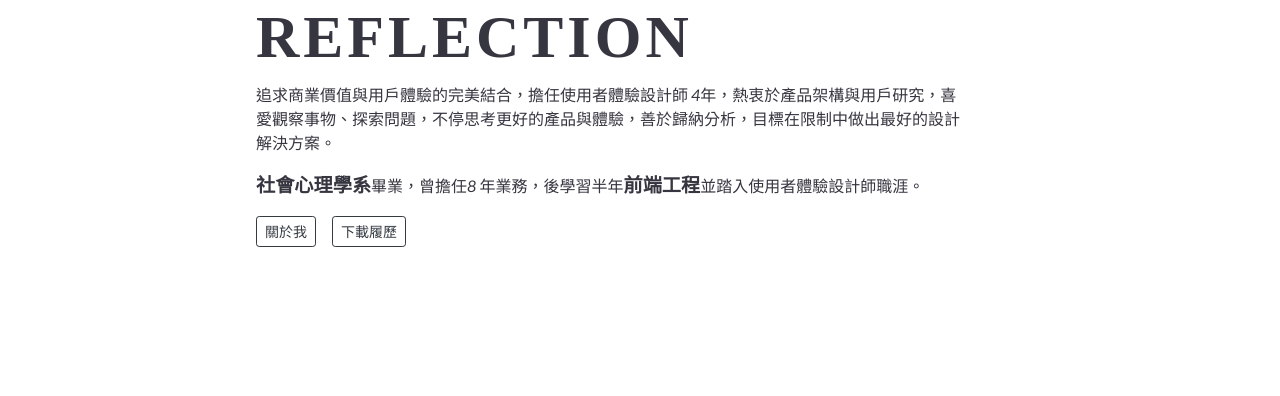
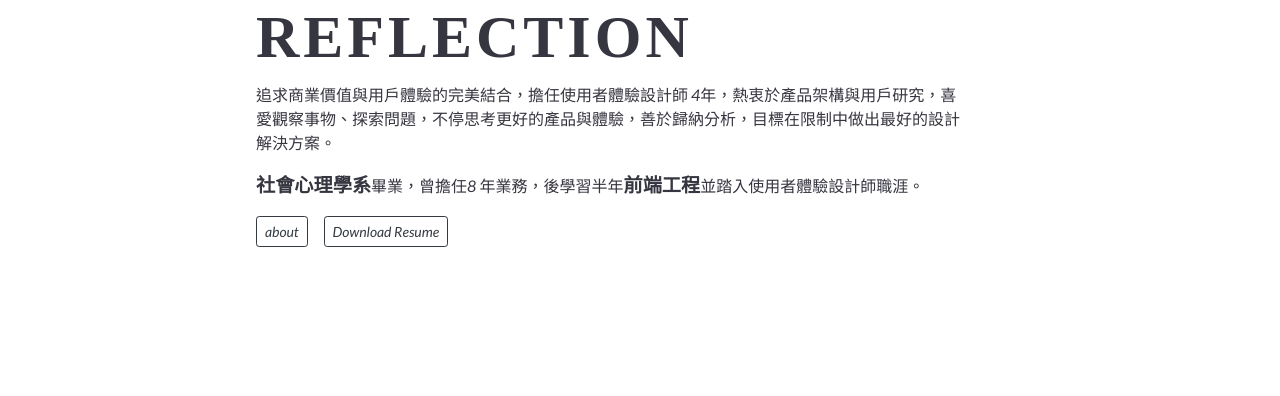
Before and after one commit to zoesbac/zoesbac.github.io, a Jekyll site: the page home.html, which Jekyll copies as it is, in a window 1280 px wide. Shown: the part 344-740 px from the top of the page. Built offline with Jekyll 4.4.1, drawn with Linux system fonts in a browser that asks for light colours; some web fonts are replaced; comment, search, counter and statistics services are not loaded.

Commit message:
Fixed shokudo img.

```diff
--- a/bank.html
+++ b/bank.html
@@ -149,7 +149,7 @@
         <ul class="d-flex flex-row  menu-center">
             <li>Thanks for your time!</li>
             <li class="ml-4">My Scocial : <a href="https://www.linkedin.com/in/zoesbac" target="_blank">Linkedin</a></li>
-            <li class="ml-2"><a href="https://pda.104.com.tw/profile/share/i44c5tE31sBu0iCEWYutJcNioRvDP9FM" target="_blank">104人力銀行</a></li>
+            <!-- <li class="ml-2"><a href="https://pda.104.com.tw/profile/share/i44c5tE31sBu0iCEWYutJcNioRvDP9FM" target="_blank">104人力銀行</a></li> -->
             <!-- <li class="ml-2"><a href="https://www.yourator.co" target="_blank">Yourator</a></li> -->
         </ul>
       </footer>
--- a/css/style.css
+++ b/css/style.css
@@ -106,6 +106,9 @@
   width: 100%;
   height: 100%;
   object-fit: cover;
+}
+.width-img{
+  height: auto;
 }
 .zhfont{
   font-size: 0.9em;
--- a/green.html
+++ b/green.html
@@ -149,7 +149,7 @@
         <ul class="d-flex flex-row  menu-center">
             <li>Thanks for your time!</li>
             <li class="ml-4">My Scocial : <a href="https://www.linkedin.com/in/zoesbac" target="_blank">Linkedin</a></li>
-            <li class="ml-2"><a href="https://pda.104.com.tw/profile/share/i44c5tE31sBu0iCEWYutJcNioRvDP9FM" target="_blank">104人力銀行</a></li>
+            <!-- <li class="ml-2"><a href="https://pda.104.com.tw/profile/share/i44c5tE31sBu0iCEWYutJcNioRvDP9FM" target="_blank">104人力銀行</a></li> -->
             <!-- <li class="ml-2"><a href="https://www.yourator.co" target="_blank">Yourator</a></li> -->
         </ul>
     </footer>
--- a/home.html
+++ b/home.html
@@ -53,8 +53,8 @@
                 <h1 class="title">EXPERIENCE + REFLECTION</h1>
                 <p class="cover-text mt-3">追求商業價值與用戶體驗的完美結合，擔任使用者體驗設計師 4年，熱衷於產品架構與用戶研究，喜愛觀察事物、探索問題，不停思考更好的產品與體驗，善於歸納分析，目標在限制中做出最好的設計解決方案。</p><p><span style="font-size: 1.2em; font-weight: 600;">社會心理學系</span>畢業，曾擔任8 年業務，後學習半年<span style="font-size: 1.2em; font-weight: 600;">前端工程</span>並踏入使用者體驗設計師職涯。</p>
                 <ul class="d-flex">
-                    <li class="mr-3"><a href="about.html" class="btn btn-outline-dark btn-sm nav-item">關於我</a></li>
-                    <li class="mr-3"><a href="portfilio/Pei-Yu%20Huang_resume.pdf" target="_blank" class="btn btn-outline-dark btn-sm ">下載履歷</a></li>
+                    <li class="mr-3"><a href="about.html" class="btn btn-outline-dark btn-sm nav-item">about</a></li>
+                    <li class="mr-3"><a href="portfilio/Pei-Yu%20Huang_resume.pdf" target="_blank" class="btn btn-outline-dark btn-sm ">Download Resume</a></li>
                 </ul>
             </div>
         </header>
@@ -116,10 +116,10 @@
                         <div><a class="casestudy link-animation" href="platform.html" data-transition="fade">READ MORE</a></div>
                     </div>
                     <div class="photo col-4 hover-effect">
-                        <a href="platform.html"><img src="img/shokudo.jpg" alt="深夜食堂第二屆"></a>
+                        <a href="platform.html"><img class="width-img" src="img/shokudo-member.png" alt="深夜食堂成員"></a>
                     </div>
                     <div class="photo col-4 hover-effect">
-                        <a href="platform.html"><img src="img/shokudo.jpg" alt="深夜食堂第二屆"></a>
+                        <a href="platform.html"><img class="width-img" src="img/shokudo.jpg" alt="深夜食堂第二屆"></a>
                     </div>
                 </div>
             </section>
--- a/platform.html
+++ b/platform.html
@@ -180,7 +180,7 @@
         <ul class="d-flex flex-row  menu-center">
             <li>Thanks for your time!</li>
             <li class="ml-4">My Scocial : <a href="https://www.linkedin.com/in/zoesbac" target="_blank">Linkedin</a></li>
-            <li class="ml-2"><a href="https://pda.104.com.tw/profile/share/i44c5tE31sBu0iCEWYutJcNioRvDP9FM" target="_blank">104人力銀行</a></li>
+            <!-- <li class="ml-2"><a href="https://pda.104.com.tw/profile/share/i44c5tE31sBu0iCEWYutJcNioRvDP9FM" target="_blank">104人力銀行</a></li> -->
             <!-- <li class="ml-2"><a href="https://www.yourator.co" target="_blank">Yourator</a></li> -->
         </ul>
     </footer>
```
Also changed, not shown: 1 other file.
